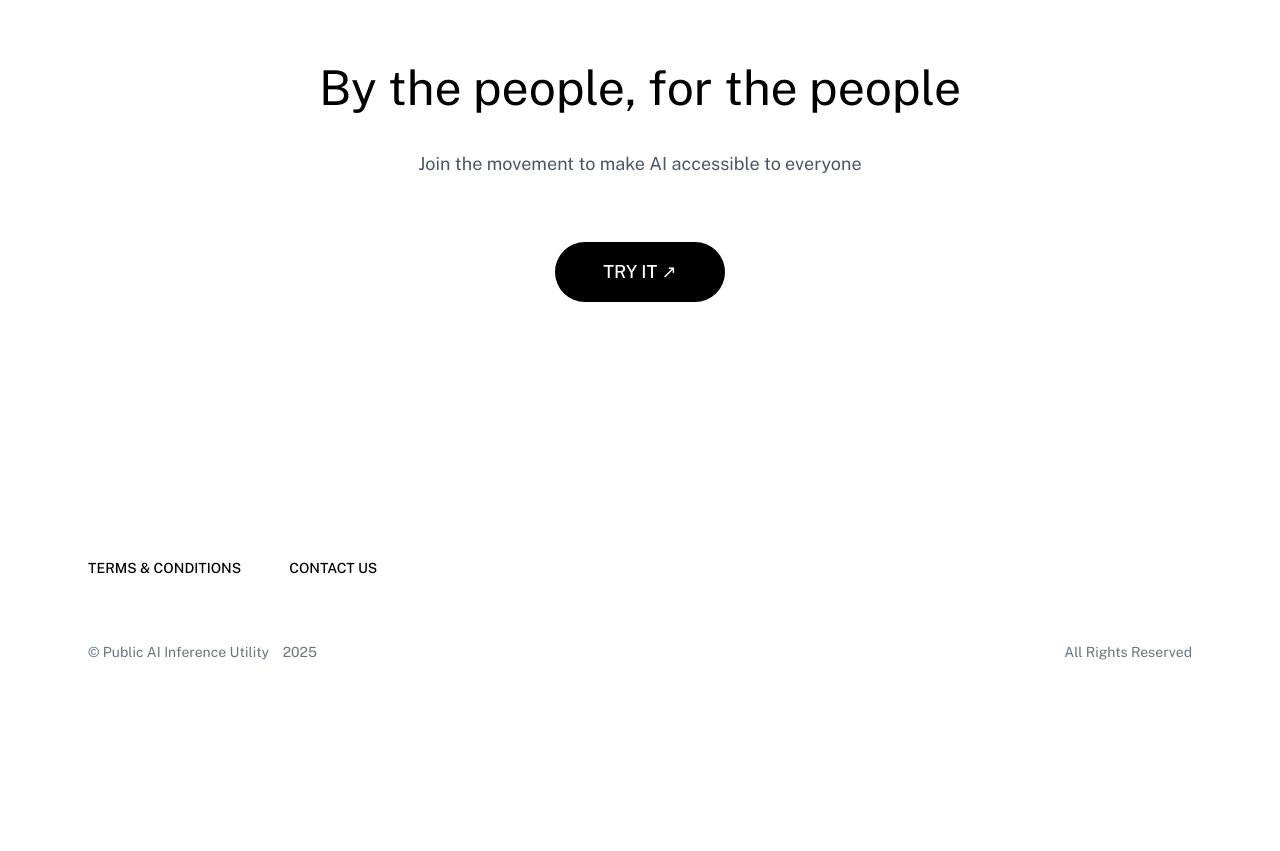
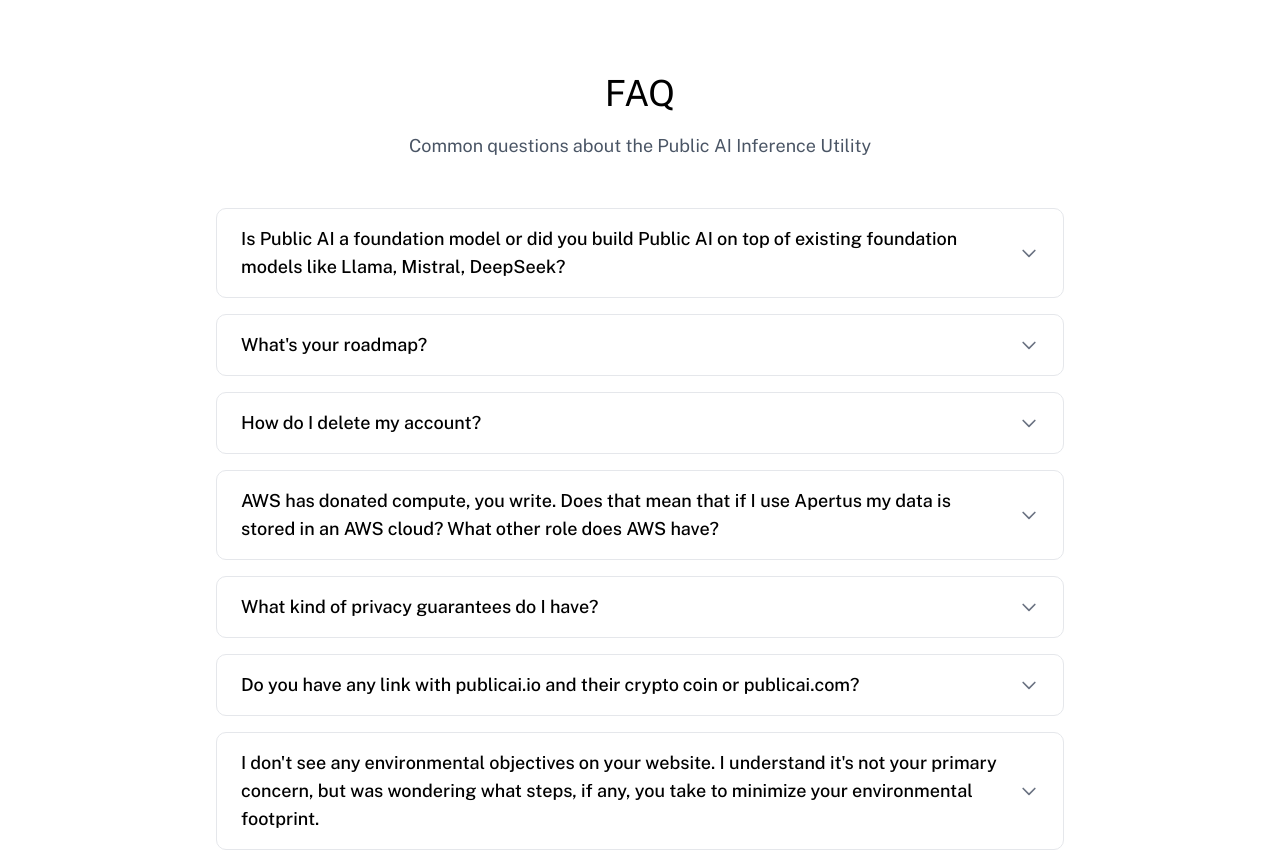
Before and after one commit to forpublicai/publicai.co, a Next.js app: page / in a window 1280 px wide. Shown: the part 3040-3891 px from the top of the page. Before the commit the page ends 3798 px from the top, so only its background shows below. Built offline with nearby package versions, Linux system fonts and the light colour scheme.

Commit message:
Add FAQ section

```diff
--- a/src/app/page.tsx
+++ b/src/app/page.tsx
@@ -2,6 +2,7 @@ import Link from "next/link";
 import Image from "next/image";
 import { getFeaturedNewsItems, getRegularNewsItems } from "@/lib/stories";
 import LandingChatInterface from "@/components/LandingChatInterface";
+import FAQSection from "@/components/FAQ/FAQSection";
 
 export default async function Home() {
   const featuredNewsItems = await getFeaturedNewsItems();
@@ -192,7 +193,7 @@ export default async function Home() {
       {/* Partners Gallery */}
       <section className="max-w-6xl mx-auto px-6 py-24 mt-16">
         <div className="text-center mb-12">
-          <h2 className="text-2xl font-medium text-gray-900 mb-4">Our partners</h2>
+          <h2 className="text-4xl font-normal text-black leading-tight mb-4">Our Partners</h2>
           <p className="text-gray-600">Powered by models and compute from leading institutions and organizations</p>
         </div>
         <div className="grid grid-cols-2 md:grid-cols-4 lg:grid-cols-6 gap-10 items-center justify-center justify-items-center">
@@ -271,6 +272,9 @@ export default async function Home() {
         </div>
       </section>
 
+      {/* FAQ Section */}
+      <FAQSection />
+
       {/* Call to Action Section */}
       <section className="max-w-4xl mx-auto px-6 py-24 mt-16">
         <div className="text-center space-y-8">
--- /dev/null
+++ b/src/components/FAQ/FAQSection.tsx
@@ -0,0 +1,64 @@
+'use client';
+
+import { useState } from 'react';
+import { faqData, FAQItem } from './data';
+
+export default function FAQSection() {
+  const [openItems, setOpenItems] = useState<number[]>([]);
+
+  const toggleItem = (index: number) => {
+    setOpenItems(prev =>
+      prev.includes(index)
+        ? prev.filter(i => i !== index)
+        : [...prev, index]
+    );
+  };
+
+  return (
+    <section className="max-w-4xl mx-auto px-6 py-24 mt-16">
+      <div className="text-center mb-12">
+        <h2 className="text-4xl font-normal text-black leading-tight mb-4">
+          FAQ
+        </h2>
+        <p className="text-lg text-gray-600">
+          Common questions about the Public AI Inference Utility
+        </p>
+      </div>
+
+      <div className="space-y-4">
+        {faqData.map((item, index) => (
+          <div key={index} className="border border-gray-200 rounded-lg">
+            <button
+              onClick={() => toggleItem(index)}
+              className="w-full px-6 py-4 text-left flex justify-between items-center hover:bg-gray-50 transition-colors"
+            >
+              <span className="text-lg font-medium text-black pr-4 flex-1">
+                {item.question}
+              </span>
+              <svg
+                className={`w-5 h-5 text-gray-500 transform transition-transform flex-shrink-0 ${
+                  openItems.includes(index) ? 'rotate-180' : ''
+                }`}
+                fill="none"
+                stroke="currentColor"
+                viewBox="0 0 24 24"
+              >
+                <path strokeLinecap="round" strokeLinejoin="round" strokeWidth={2} d="M19 9l-7 7-7-7" />
+              </svg>
+            </button>
+
+            {openItems.includes(index) && (
+              <div className="px-6 pb-4">
+                <div className="pt-2 border-t border-gray-100">
+                  <p className="text-gray-700 leading-relaxed whitespace-pre-line">
+                    {item.answer}
+                  </p>
+                </div>
+              </div>
+            )}
+          </div>
+        ))}
+      </div>
+    </section>
+  );
+}
--- /dev/null
+++ b/src/components/FAQ/data.ts
@@ -0,0 +1,35 @@
+export interface FAQItem {
+  question: string;
+  answer: string;
+}
+
+export const faqData: FAQItem[] = [
+  {
+    question: "Is Public AI a foundation model or did you build Public AI on top of existing foundation models like Llama, Mistral, DeepSeek?",
+    answer: "The Public AI Inference Utility is not a foundation model; it's an open deployment service intended to make public and sovereign AI models more accessible to citizens. Right now, we serve Apertus (from Switzerland) and SEA-LION v4 (from Singapore)."
+  },
+  {
+    question: "What's your roadmap?",
+    answer: "Look at https://github.com/orgs/forpublicai/projects/2."
+  },
+  {
+    question: "How do I delete my account?",
+    answer: "There's no option to delete an account anywhere in the settings.\nOpenWebUI does not yet have a feature for automatically deleting accounts, so we have to do it manually. Just email support@publicai.co with the title \"Delete my account\" and we will erase your account and all associated data in our databases."
+  },
+  {
+    question: "AWS has donated compute, you write. Does that mean that if I use Apertus my data is stored in an AWS cloud? What other role does AWS have?",
+    answer: "Yes, if you use Apertus right now, the data is stored in an AWS cluster located in Zurich. Note, we have multiple compute providers providing GPUs that support the inference load for Apertus. These servers that run the GPUs do not store any data and are only used for inference. Separately, we also use AWS for some of our general compute needs, including our user database. We'll put out a FAQ shortly going into the details of our deployment... and encouraging people to help out if they want to change it!"
+  },
+  {
+    question: "What kind of privacy guarantees do I have?",
+    answer: "AWS privacy guarantees are strong enough that this is very close to us running it on a box in our basement (https://aws.amazon.com/compliance/data-privacy-faq/, ref. \"We do not access or use your content for any purpose without your agreement.\")"
+  },
+  {
+    question: "Do you have any link with publicai.io and their crypto coin or publicai.com?",
+    answer: "We have absolutely no connection to publicai.io or publicai.com."
+  },
+  {
+    question: "I don't see any environmental objectives on your website. I understand it's not your primary concern, but was wondering what steps, if any, you take to minimize your environmental footprint.",
+    answer: "While we don't explicitly optimize for emissions in our code or resource orchestration, our mission fundamentally supports better resource allocation than private actors operating independently. Our consortium approach is specifically designed to minimize excessive duplication that comes from competition between private actors—rather than each company building redundant infrastructure, we coordinate shared resources. In practice, we coordinate donated GPUs from many different sources, so environmental aspects are handled by our inference partners, some of whom do focus explicitly on environmental footprint (e.g., Exoscale)."
+  }
+];
```
